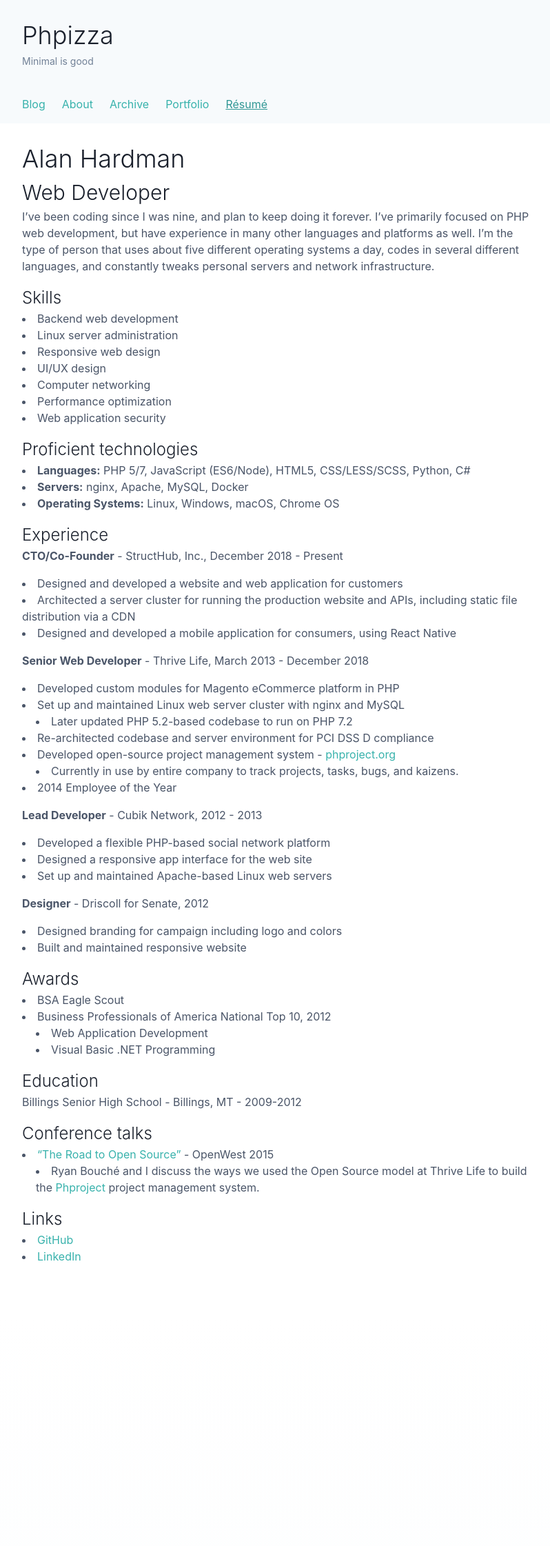
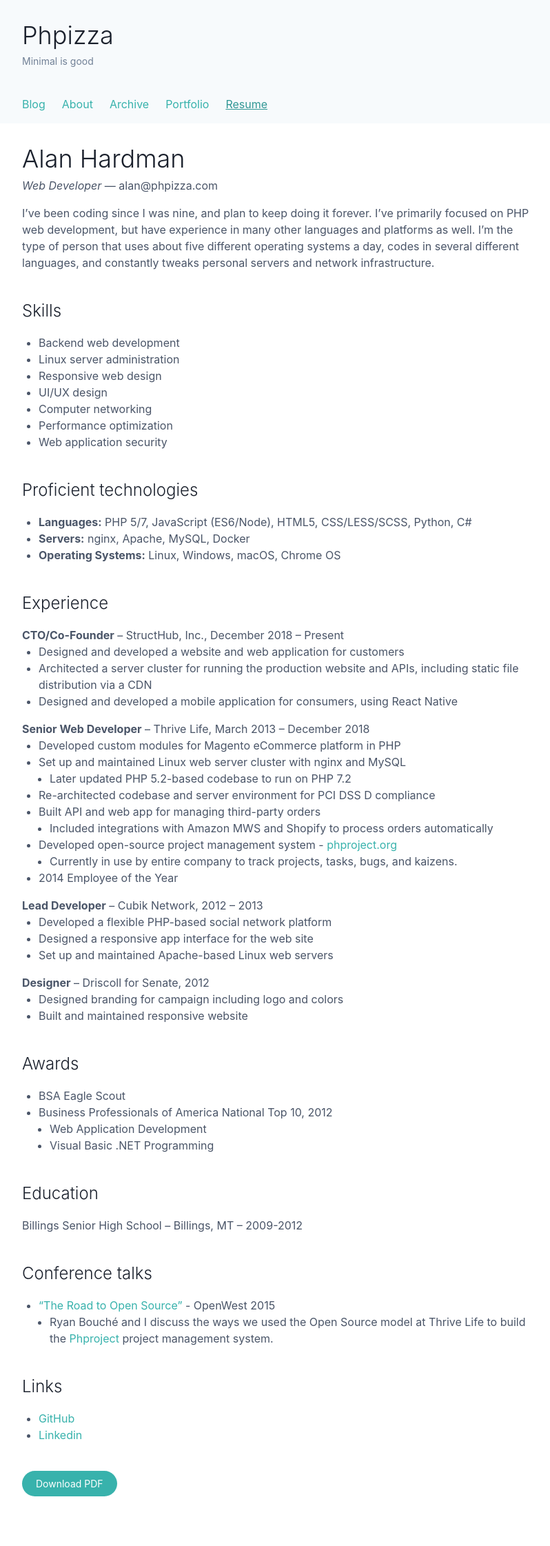
Before and after one commit to Alanaktion/alanaktion.github.io, a Jekyll site: the page built from resume.md, in a window 1280 px wide. Shown: the whole page at 69% size, without its empty margins (240-1038 px from the left). Built offline with Jekyll 4.4.1, drawn with Linux system fonts in a browser that asks for light colours; before the commit the page ends 1906 px from its top, so only the background shows below that.

Commit message:
Final changes for new design

```diff
--- a/_config.yml
+++ b/_config.yml
@@ -30,7 +30,7 @@
   url:               https://phpizza.com
   email:             alan@phpizza.com
 
-# Workaround npm issue
+# Ignore node stuff
 exclude:
   - "node_modules"
-  - "reveal/node_modules"
+  - "_pdf"
--- a/_includes/nav.html
+++ b/_includes/nav.html
@@ -16,7 +16,7 @@
     {% if page.url == '/portfolio/' %}<span class="sr-only">(current)</span>{% endif %}
   </a>
   <a class="nav-link {% if page.url == '/resume/' %}active{% endif %}" href="/resume/">
-    Résumé
+    Resume
     {% if page.url == '/resume/' %}<span class="sr-only">(current)</span>{% endif %}
   </a>
 </nav>
--- a/_layouts/page.html
+++ b/_layouts/page.html
@@ -2,7 +2,7 @@
 layout: default
 ---
 
-<div class="post page mb-6">
+<div class="post page {{ page.class }} mb-6">
   <h1 class="page-title sr-only">{{ page.title }}</h1>
   <div class="post-content">
     {{ content }}
--- a/resume.md
+++ b/resume.md
@@ -1,14 +1,15 @@
 ---
 layout: page
-title: Résumé
+title: Resume
+class: resume
 ---
 
 # Alan Hardman
-
-## Web Developer
+*Web Developer* &mdash; alan@phpizza.com
 
 I've been coding since I was nine, and plan to keep doing it forever. I've primarily focused on PHP web development, but have experience in many other languages and platforms as well. I'm the type of person that uses about five different operating systems a day, codes in several different languages, and constantly tweaks personal servers and network infrastructure.
 
+<section markdown="1">
 ### Skills
 
 - Backend web development
@@ -24,53 +25,73 @@
 - **Languages:** PHP 5/7, JavaScript (ES6/Node), HTML5, CSS/LESS/SCSS, Python, C#
 - **Servers:** nginx, Apache, MySQL, Docker
 - **Operating Systems:** Linux, Windows, macOS, Chrome OS
+</section>
 
 ### Experience
 
-**CTO/Co-Founder** - StructHub, Inc., December 2018 - Present
+<section markdown="1">
+**CTO/Co-Founder** &ndash; StructHub, Inc., December 2018 &ndash; Present
 
 - Designed and developed a website and web application for customers
 - Architected a server cluster for running the production website and APIs, including static file distribution via a CDN
 - Designed and developed a mobile application for consumers, using React Native
+</section>
 
-**Senior Web Developer** - Thrive Life, March 2013 - December 2018
+<section markdown="1">
+**Senior Web Developer** &ndash; Thrive Life, March 2013 &ndash; December 2018
 
 - Developed custom modules for Magento eCommerce platform in PHP
 - Set up and maintained Linux web server cluster with nginx and MySQL
   - Later updated PHP 5.2-based codebase to run on PHP 7.2
 - Re-architected codebase and server environment for PCI DSS D compliance
+- Built API and web app for managing third-party orders
+  - Included integrations with Amazon MWS and Shopify to process orders automatically
 - Developed open-source project management system - [phproject.org](https://www.phproject.org/)
   - Currently in use by entire company to track projects, tasks, bugs, and kaizens.
 - 2014 Employee of the Year
+</section>
 
-**Lead Developer** - Cubik Network, 2012 - 2013
+<section markdown="1">
+**Lead Developer** &ndash; Cubik Network, 2012 &ndash; 2013
 
 - Developed a flexible PHP-based social network platform
 - Designed a responsive app interface for the web site
 - Set up and maintained Apache-based Linux web servers
+</section>
 
-**Designer** - Driscoll for Senate, 2012
+<section markdown="1">
+**Designer** &ndash; Driscoll for Senate, 2012
 
 - Designed branding for campaign including logo and colors
 - Built and maintained responsive website
+</section>
 
+<section markdown="1">
 ### Awards
 
 - BSA Eagle Scout
 - Business Professionals of America National Top 10, 2012
   - Web Application Development
   - Visual Basic .NET Programming
+</section>
 
+<section markdown="1">
 ### Education
 
-Billings Senior High School - Billings, MT - 2009-2012
+Billings Senior High School &ndash; Billings, MT &ndash; 2009-2012
+</section>
 
+<section markdown="1">
 ### Conference talks
 
 - ["The Road to Open Source"](https://www.youtube.com/watch?v=zK_uBDAdrIU) - OpenWest 2015
   - Ryan Bouché and I discuss the ways we used the Open Source model at Thrive Life to build the [Phproject](http://www.phproject.org/) project management system.
+</section>
 
+<section markdown="1">
 ### Links
+- <a class="print-link" href="https://github.com/Alanaktion" target="_blank" rel="noopener">GitHub</a>
+- <a class="print-link" href="https://www.linkedin.com/pub/alan-hardman/37/a36/17" target="_blank" rel="noopener">Linkedin</a>
+</section>
 
-- [GitHub](https://github.com/Alanaktion)
-- [LinkedIn](https://www.linkedin.com/pub/alan-hardman/37/a36/17)
+<a href="/public/resume.pdf" class="btn mt-4 sm:mt-6" download>Download PDF</a>
```
Also changed, not shown: _css/components/posts.css (+25 -3 lines), _css/components/print.css (added, +27 -0 lines), _pdf/package.json (added, +8 -0 lines), _pdf/resume.js (added, +19 -0 lines), README.md, public/css/theme.css, 2 other files.
